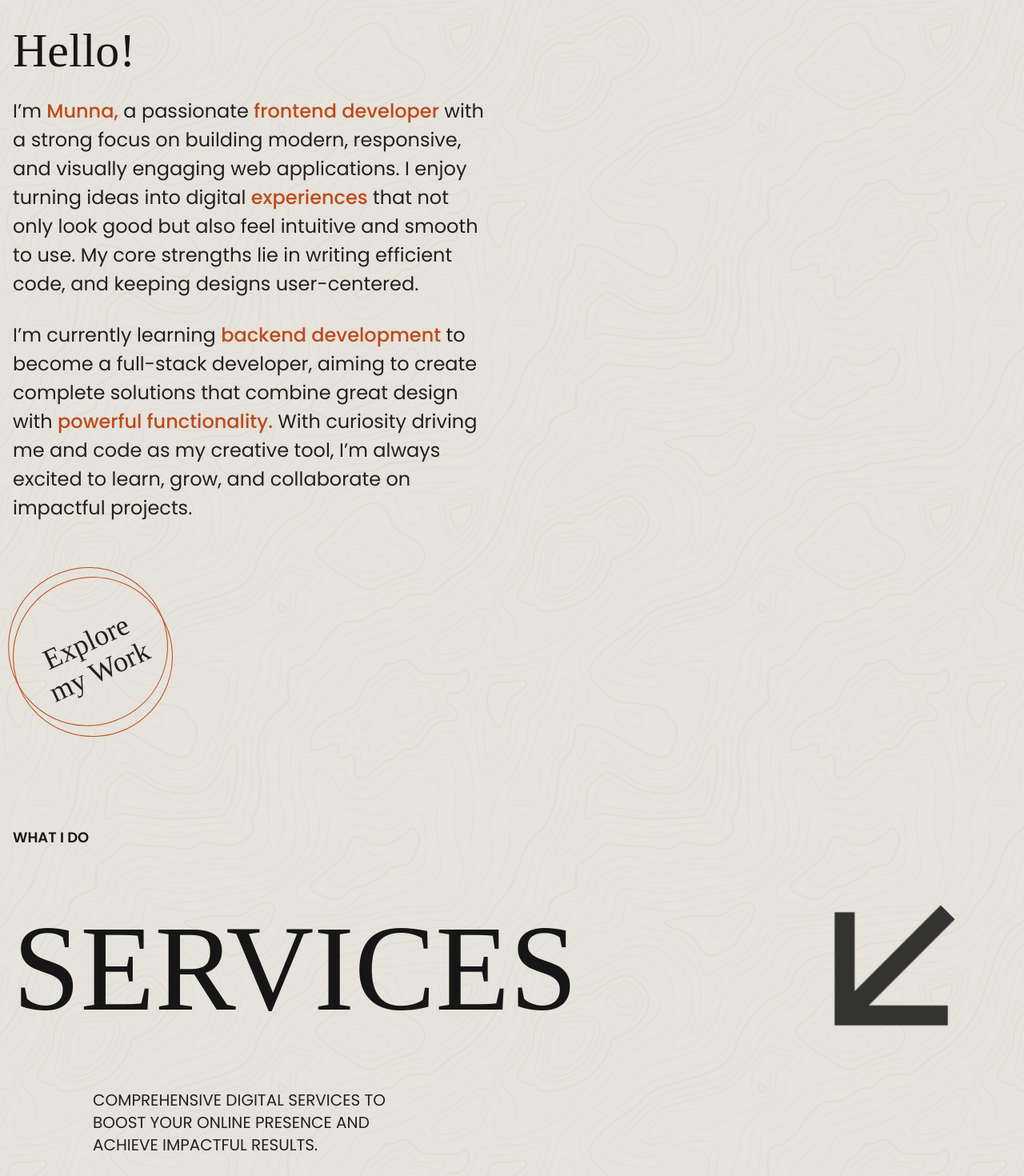
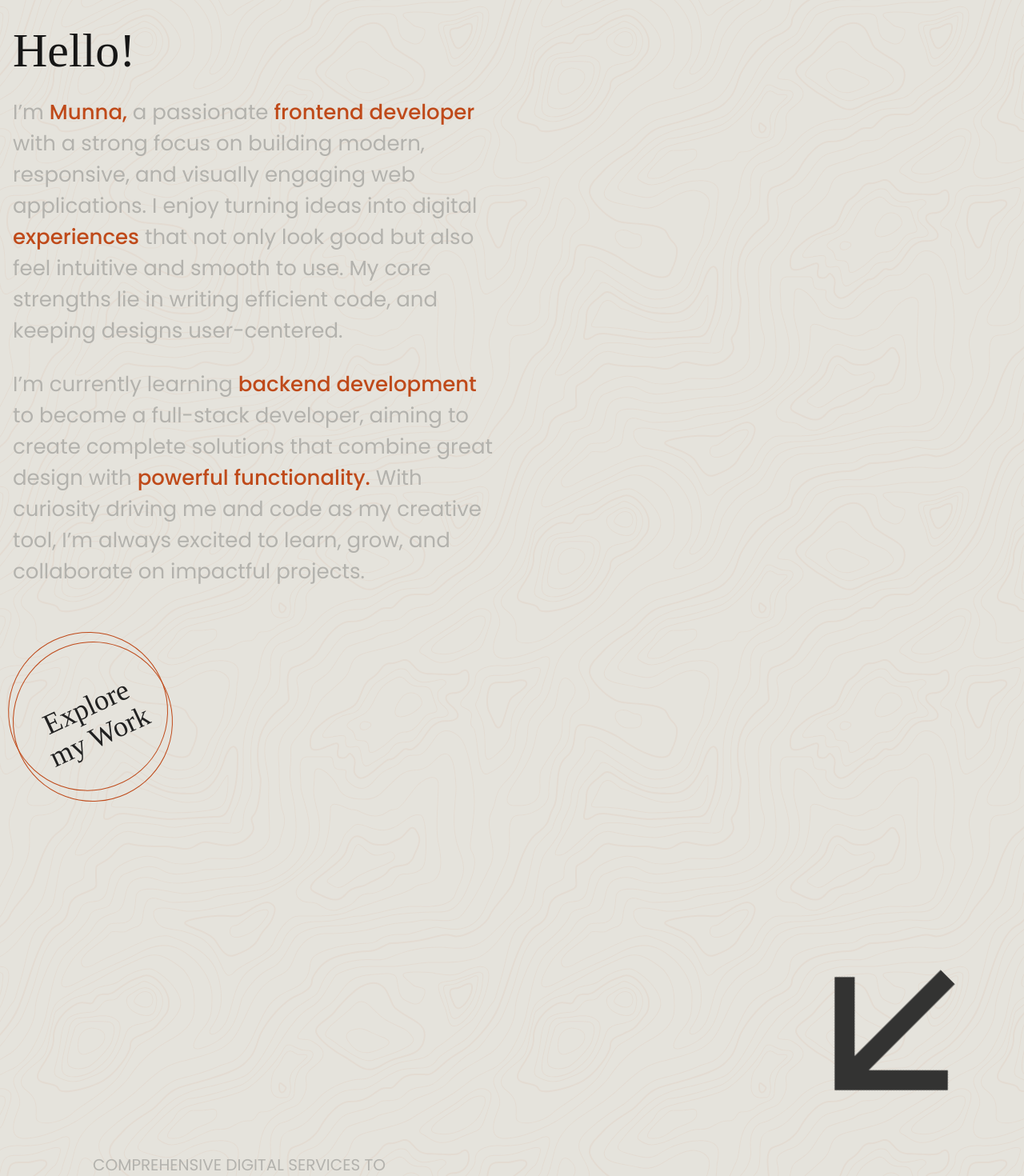
Before and after one commit to Munna-Scriptz/Portfolio, a React (Vite) app: page /about in a window 1280 px wide. Shown: the part 200-1670 px from the top of the page at 80% size. Built offline with nearby package versions, Linux system fonts and the light colour scheme; a web font is replaced by a local one.

Commit message:
About Page Animation Added

```diff
--- a/index.html
+++ b/index.html
@@ -2,9 +2,9 @@
 <html lang="en">
   <head>
     <meta charset="UTF-8" />
-    <link rel="icon" type="image/svg+xml" href="/vite.svg" />
+    <link rel="icon" type="image/svg+xml" href="/Logo.png" />
     <meta name="viewport" content="width=device-width, initial-scale=1.0" />
-    <title>Portfolio</title>
+    <title>Munna Portfolio</title>
   </head>
   <body>
     <div id="root"></div>
--- a/src/components/About Me/AboutText.jsx
+++ b/src/components/About Me/AboutText.jsx
@@ -1,17 +1,22 @@
 import React from 'react'
 import { Link } from 'react-router'
 import Magnet from '../effects/Magnet'
+import ScrollReveal from '../effects/ScrollReveal'
 
 const AboutText = () => {
   return (
     <>
-    <div id='AboutMeText'>
+    <div id='AboutMeText' className='overflow-hidden'>
         <div className="container">
             <div id="AboutTextRow">
                 <div id='Text' className='lg:w-[600px] flex flex-col gap-7'>
-                    <h2 className='lg:text-6xl text-5xl text-Primary font-soldier'>Hello!</h2>
-                    <p className='lg:text-2xl text-second font-poppins font-normal leading-[150%]'>I’m <span className='text-coffee font-medium'>Munna,</span> a passionate <span className='text-coffee font-medium'>frontend developer</span> with a strong focus on building modern, responsive, and visually engaging web applications. I enjoy turning ideas into digital <span className='text-coffee font-medium'>experiences</span> that not only look good but also feel intuitive and smooth to use. My core strengths lie in writing efficient code, and keeping designs user-centered.</p>
-                    <p className='lg:text-2xl text-second font-poppins font-normal leading-[150%]'>I’m currently learning <span className='text-coffee font-medium'>backend development</span> to become a full-stack developer, aiming to create complete solutions that combine great design with <span className='text-coffee font-medium'>powerful functionality.</span> With curiosity driving me and code as my creative tool, I’m always excited to learn, grow, and collaborate on impactful projects.</p>
+                    <h2 data-aos="fade-right" className='lg:text-6xl text-5xl text-Primary font-soldier'>Hello!</h2>
+                        <ScrollReveal containerClassName='lg:text-[26px] text-second font-poppins font-normal leading-[150%]'>
+                            I’m <span className='text-coffee font-medium'>Munna,</span> a passionate <span className='text-coffee font-medium'>frontend developer</span> with a strong focus on building modern, responsive, and visually engaging web applications. I enjoy turning ideas into digital <span className='text-coffee font-medium'>experiences</span> that not only look good but also feel intuitive and smooth to use. My core strengths lie in writing efficient code, and keeping designs user-centered.
+                        </ScrollReveal>
+                        <ScrollReveal containerClassName='lg:text-[26px] text-second font-poppins font-normal leading-[150%]'>
+                    I’m currently learning <span className='text-coffee font-medium'>backend development</span> to become a full-stack developer, aiming to create complete solutions that combine great design with <span className='text-coffee font-medium'>powerful functionality.</span> With curiosity driving me and code as my creative tool, I’m always excited to learn, grow, and collaborate on impactful projects.
+                        </ScrollReveal>
                     {/* -----------Explore Work----------- */}
                     <Magnet padding={5} magnetStrength={30}>
                         <Link to={'/'} className='hover-brown relative w-[200px] h-[200px] rounded-full border-1 border-coffee mt-10 flex items-center justify-center rotate-[-25deg] cursor-pointer hover:rotate-0 hover:bg-coffee duration-[.3s] group'>
--- a/src/components/About Me/Review.jsx
+++ b/src/components/About Me/Review.jsx
@@ -1,6 +1,7 @@
 import React from 'react'
 import MyReview from './MyReview'
 import { MdOutlineArrowBack } from 'react-icons/md'
+import ScrollFloat from '../effects/ScrollFloat'
 
 const Review = () => {
   return (
@@ -9,12 +10,12 @@ const Review = () => {
         <div className="container">
             {/* ---------------Header------------------ */}
             <div className='mb-[100px]'>
-                <p className='font-poppins text-Primary text-2xl font-semibold uppercase'>See!</p>
+                <p className='font-poppins text-Primary text-2xl font-semibold uppercase'><ScrollFloat animationDuration={1} ease='back.inOut(2)' scrollStart='center bottom+=50%' scrollEnd='bottom bottom-=40%' stagger={0.03}>SEE !</ScrollFloat></p>
                   <div className='flex items-center justify-between lg:my-0 my-5'>
-                    <h2 className='font-soldier text-Primary lg:text-[82px] lg:w-[500px] w-full text-[34px] font-medium uppercase'>What People Say About Me</h2>
+                    <h2 className='font-soldier text-Primary lg:text-[82px] lg:w-[500px] w-full text-[34px] font-medium uppercase'><ScrollFloat animationDuration={1} ease='back.inOut(2)' scrollStart='center bottom+=50%' scrollEnd='bottom bottom-=40%' stagger={0.03}>What People Say About Me</ScrollFloat></h2>
                     <MdOutlineArrowBack data-aos="fade-up" className='hidden md:block text-[200px] md:text-[300px] rotate-[-45deg] text-borderCol'/>
                   </div>
-                <p className='font-poppins text-second lg:text-xl text-lg lg:w-[500px] uppercase lg:ml-[100px]'>Feedback from those I’ve worked with — clients, collaborators, and mentors who’ve seen my code, communication, and consistency in action.</p>
+                <p data-aos="fade-right" className='font-poppins text-second lg:text-xl text-lg lg:w-[500px] uppercase lg:ml-[100px]'>Feedback from those I’ve worked with — clients, collaborators, and mentors who’ve seen my code, communication, and consistency in action.</p>
             </div>
             {/* ---------------Slider------------------ */}
         </div>
--- a/src/components/About Me/Services.jsx
+++ b/src/components/About Me/Services.jsx
@@ -1,6 +1,8 @@
 import React from 'react'
 import lines from '../../assets/images/TextLines.svg'
 import { MdOutlineArrowBack } from 'react-icons/md'
+import ScrollFloat from '../effects/ScrollFloat'
+import ScrollReveal from '../effects/ScrollReveal'
 const Services = () => {
   return (
     <>
@@ -8,12 +10,14 @@ const Services = () => {
       <div className="container">
         {/* --------------Header-------------- */}
         <div>
-          <p className='font-poppins text-Primary text-lg font-semibold uppercase'>What I Do</p>
+          <p className='font-poppins text-Primary text-lg font-semibold uppercase'><ScrollFloat animationDuration={1} ease='back.inOut(2)' scrollStart='center bottom+=50%' scrollEnd='bottom bottom-=40%' stagger={0.03}>What I Do</ScrollFloat></p>
             <div className='flex items-center justify-between'>
-              <h2 className='font-soldier text-Primary lg:text-[152px] text-[64px] font-medium uppercase'>Services</h2>
+              <h2 className='font-soldier text-Primary lg:text-[152px] text-[64px] font-medium uppercase'><ScrollFloat animationDuration={1} ease='back.inOut(2)' scrollStart='center bottom+=50%' scrollEnd='bottom bottom-=40%' stagger={0.03}>Services</ScrollFloat></h2>
               <MdOutlineArrowBack data-aos="fade-up" className='hidden md:block text-[200px] md:text-[300px] rotate-[-45deg] text-borderCol'/>
             </div>
-          <p className='font-poppins text-second lg:text-xl text-lg lg:w-[400px] uppercase lg:ml-[100px]'>Comprehensive digital services to boost your online presence and achieve impactful results.</p>
+            <ScrollReveal containerClassName='font-poppins text-second lg:text-xl text-lg lg:w-[400px] uppercase lg:ml-[100px]'>
+              Comprehensive digital services to boost your online presence and achieve impactful results.
+          </ScrollReveal>
         </div>
         {/* --------------Services Card-------------- */}
       </div>
--- a/src/components/effects/ScrollReveal.jsx
+++ b/src/components/effects/ScrollReveal.jsx
@@ -1,33 +1,35 @@
-import { useEffect, useRef, useMemo } from 'react';
-import { gsap } from 'gsap';
-import { ScrollTrigger } from 'gsap/ScrollTrigger';
+import { useEffect, useRef, useMemo } from "react";
+import { gsap } from "gsap";
+import { ScrollTrigger } from "gsap/ScrollTrigger";
 
 gsap.registerPlugin(ScrollTrigger);
 
 const ScrollReveal = ({
   children,
   scrollContainerRef,
-  enableBlur = true,
-  baseOpacity = 0.1,
-  baseRotation = 3,
-  blurStrength = 4,
   containerClassName = "",
-  textClassName = "",
-  rotationEnd = "bottom bottom",
-  wordAnimationEnd = "bottom bottom"
+  wordAnimationEnd = "bottom bottom-=50%",
 }) => {
   const containerRef = useRef(null);
 
-  const splitText = useMemo(() => {
-    const text = typeof children === 'string' ? children : '';
-    return text.split(/(\s+)/).map((word, index) => {
-      if (word.match(/^\s+$/)) return word;
-      return (
-        <span className="inline-block word" key={index}>
-          {word}
-        </span>
-      );
-    });
+  // ✅ split text but keep existing JSX (like your <span className="text-coffee">)
+  const splitChildren = useMemo(() => {
+    const processNode = (node) => {
+      if (typeof node === "string") {
+        return node.split(/(\s+)/).map((word, i) =>
+          word.match(/^\s+$/) ? word : (
+            <span className="inline-block word" key={i}>
+              {word}
+            </span>
+          )
+        );
+      }
+      return node; // keep JSX elements intact
+    };
+
+    return Array.isArray(children)
+      ? children.map((child, i) => <span key={i}>{processNode(child)}</span>)
+      : processNode(children);
   }, [children]);
 
   useEffect(() => {
@@ -35,72 +37,35 @@ const ScrollReveal = ({
     if (!el) return;
 
     const scroller =
-      scrollContainerRef && scrollContainerRef.current
-        ? scrollContainerRef.current
-        : window;
+      scrollContainerRef?.current ? scrollContainerRef.current : window;
+
+    const wordElements = el.querySelectorAll(".word");
 
     gsap.fromTo(
-      el,
-      { transformOrigin: '0% 50%', rotate: baseRotation },
+      wordElements,
+      { color: "#B3B2AD" },
       {
-        ease: 'none',
-        rotate: 0,
+        color: "#212121",
+        ease: "none",
+        stagger: 0.8,
         scrollTrigger: {
           trigger: el,
           scroller,
-          start: 'top bottom',
-          end: rotationEnd,
-          scrub: true,
-        },
-      }
-    );
-
-    const wordElements = el.querySelectorAll('.word');
-
-    gsap.fromTo(
-      wordElements,
-      { opacity: baseOpacity, willChange: 'opacity' },
-      {
-        ease: 'none',
-        opacity: 1,
-        stagger: 0.05,
-        scrollTrigger: {
-          trigger: el,
-          scroller,
-          start: 'top bottom-=20%',
+          start: "top bottom-=40%",
           end: wordAnimationEnd,
           scrub: true,
         },
       }
     );
 
-    if (enableBlur) {
-      gsap.fromTo(
-        wordElements,
-        { filter: `blur(${blurStrength}px)` },
-        {
-          ease: 'none',
-          filter: 'blur(0px)',
-          stagger: 0.05,
-          scrollTrigger: {
-            trigger: el,
-            scroller,
-            start: 'top bottom-=20%',
-            end: wordAnimationEnd,
-            scrub: true,
-          },
-        }
-      );
-    }
-
     return () => {
-      ScrollTrigger.getAll().forEach(trigger => trigger.kill());
+      ScrollTrigger.getAll().forEach((t) => t.kill());
     };
-  }, [scrollContainerRef, enableBlur, baseRotation, baseOpacity, rotationEnd, wordAnimationEnd, blurStrength]);
+  }, [scrollContainerRef, wordAnimationEnd]);
 
   return (
-    <h2 ref={containerRef} className={`my-5 ${containerClassName}`}>
-      <p className={`text-[clamp(1.6rem,4vw,3rem)] leading-[1.5] font-semibold ${textClassName}`}>{splitText}</p>
+    <h2 ref={containerRef} className={containerClassName}>
+      {splitChildren}
     </h2>
   );
 };
```
Also changed, not shown: public/Logo.png (added).
